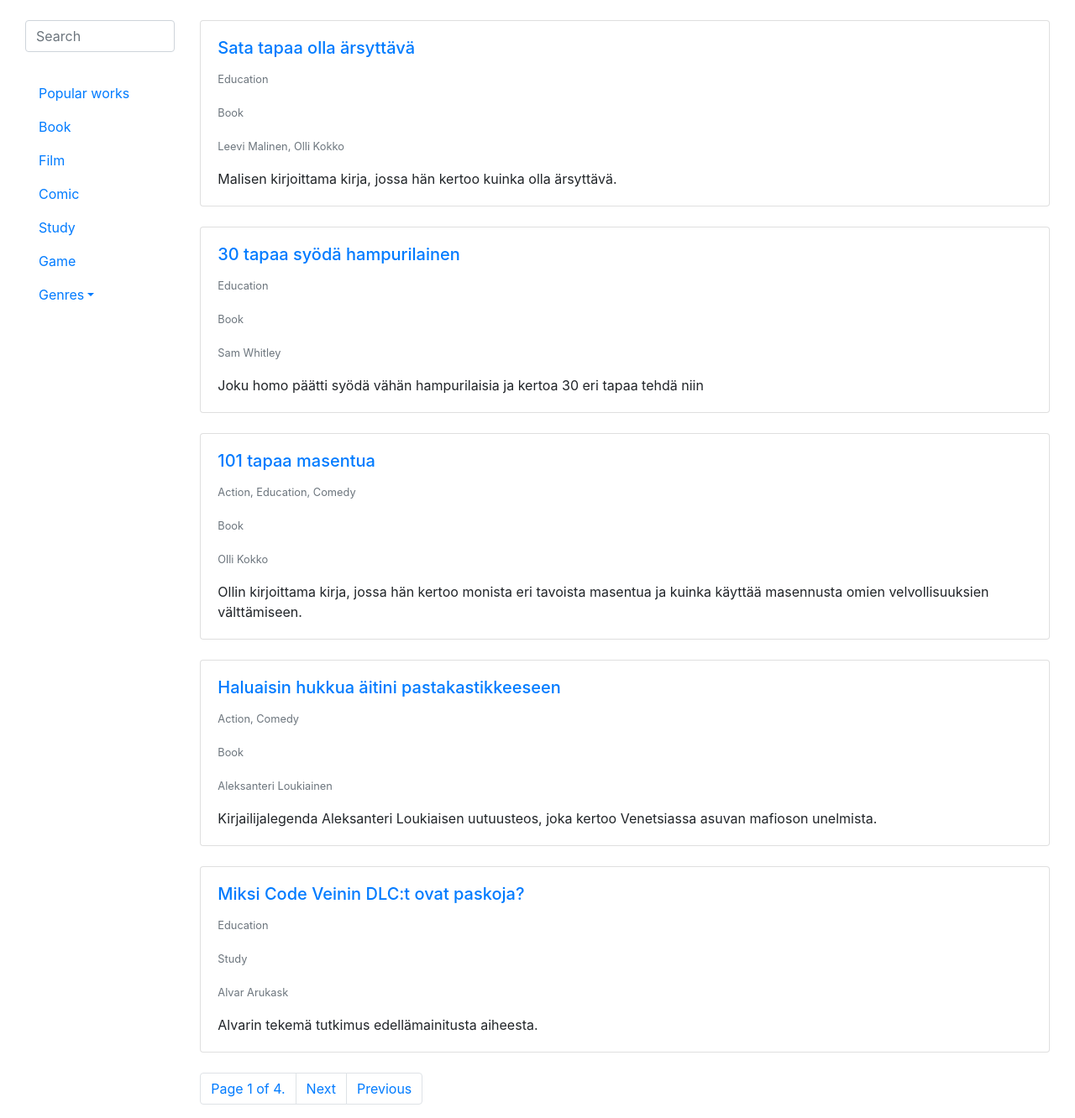
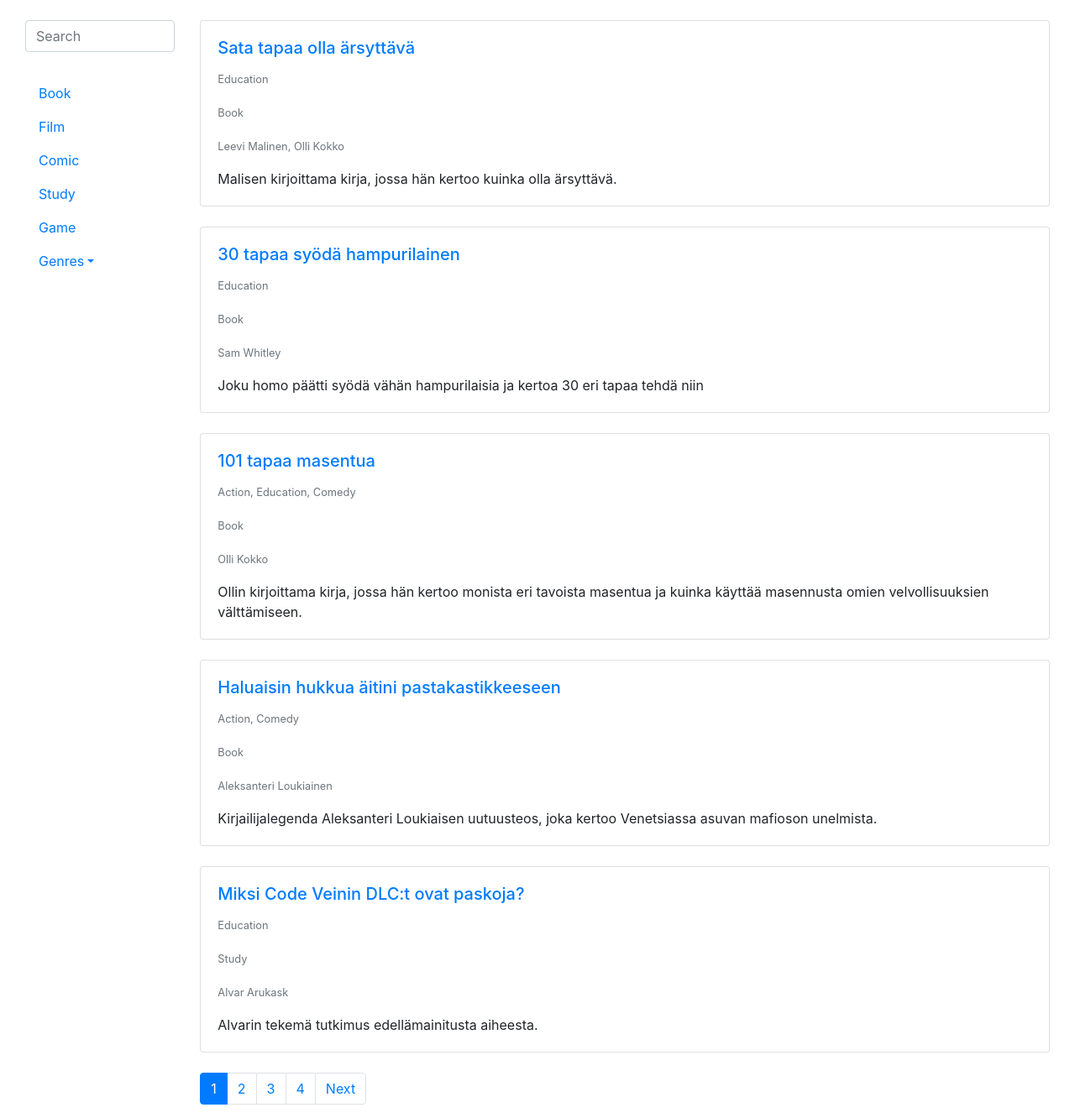
Before and after one commit to hamk-webdev-intip19x6/os_project, a Django app: page / in a window 1280 px wide. Shown: the part 56-1388 px from the top of the page at 84% size. Run offline with Django 3.2, Linux system fonts and the light colour scheme; data comes from the database, SQL or seed files in the repository; some libraries are stand-ins or nearby versions.

Commit message:
parempi paginator

```diff
--- a/mysite/rental_system/templates/rental_system/index.html
+++ b/mysite/rental_system/templates/rental_system/index.html
@@ -14,8 +14,8 @@
                 <!--searchbar-->
                 <div class="searchbar">
                     <form name="searchform" method="GET">
-                    <input type="text" class="form-control" name="search" id="search" placeholder="Search" minlength="3"
-                        autocomplete="off" required>
+                        <input type="text" class="form-control" name="search" id="search" placeholder="Search"
+                            minlength="3" autocomplete="off" required>
                     </form>
                 </div>
                 <br>
@@ -23,13 +23,15 @@
 
                 <div class="mobile-navbar">
                     <nav class="navbar navbar-light" style="background-color: #eee;">
-                    <button class="navbar-toggler" type="button" data-toggle="collapse" data-target="#navbarToggleExternalContent" aria-controls="navbarToggleExternalContent" aria-expanded="false" aria-label="Toggle navigation">
+                        <button class="navbar-toggler" type="button" data-toggle="collapse"
+                            data-target="#navbarToggleExternalContent" aria-controls="navbarToggleExternalContent"
+                            aria-expanded="false" aria-label="Toggle navigation">
                             <span class="navbar-toggler-icon"></span>
                         </button>
                         <div class="mobile-searchbar">
                             <form name="searchform" method="GET">
-                            <input type="text" class="form-control" name="search" id="search" placeholder="Search" minlength="3"
-                                autocomplete="off" required>
+                                <input type="text" class="form-control" name="search" id="search" placeholder="Search"
+                                    minlength="3" autocomplete="off" required>
                             </form>
                         </div>
                     </nav>
@@ -37,11 +39,9 @@
                     <div class="collapse" id="navbarToggleExternalContent">
                         <div class="bg-light">
                             <ul class="nav flex-column">
-                        <li class="nav-item">
-                            <a class="nav-link" href="{% url 'popular' %}">Popular works</a>
-                        </li>
+
                                 {% for type in types %}
-                        <li class="nav-item">
+                                <li>
                                     <a href="?search={{ type }}" class="nav-link">{{ type }}</a>
                                 </li>
                                 {% endfor %}
@@ -59,11 +59,8 @@
                     </div>
                 </div>
 
-            <div class ="pc">
+                <div class="pc">
                     <ul class="nav flex-column">
-                    <li class="nav-item">
-                        <a class="nav-link" href="{% url 'popular' %}">Popular works</a>
-                    </li>
                         {% for type in types %}
                         <li>
                             <a href="?search={{ type }}" class="nav-link">{{ type }}</a>
@@ -122,22 +119,27 @@
             <nav aria-label="Page navigation example">
                 <ul class="pagination">
                     {% if works.has_previous %}
-                      <li class="page-item"><a class="page-link" href="?page=1">First</a></li>
-                      <li class="page-item"><a class="page-link" href="?page={{ works.previous_page_number }}">Previous</a></li>
+                    <li class="page-item"><a class="page-link"
+                            href="?page={{ works.previous_page_number }}">Previous</a></li>
                     {% endif %}
-                      <li class="page-item"><a class="page-link" href="#">Page {{ works.number }} of {{ works.paginator.num_pages }}.</a></li>
+                    {% for i in works.paginator.page_range %}
+                    {% if works.number == i %}
+                    <li class="page-item active"><a class="page-link" href="?page={{ i }}">{{ i }}</a></li>
+                    {% else %}
+                    <li class="page-item"><a class="page-link" href="?page={{ i }}">{{ i }}</a></li>
+                    {% endif %}
+                    {% endfor %}
                     {% if works.has_next %}
                     <li class="page-item"><a class="page-link" href="?page={{ works.next_page_number }}">Next</a></li>
-                      <li class="page-item"><a class="page-link" href="?page={{ works.paginator.num_pages }}">Previous</a></li>
                     {% endif %}
                 </ul>
             </nav>
+
         </div>
     </div>
     {% else %}
     <p>No works are available.</p>
     {% endif %}
 </div>
-
 <script src="{% static 'darkmode.js' %}"></script>
 {% endblock %}
```
Lines whose indentation alone changed are shown as unchanged.
